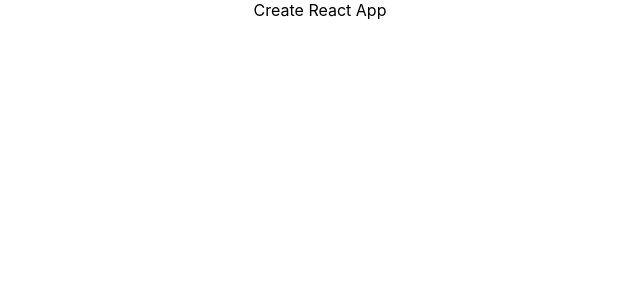
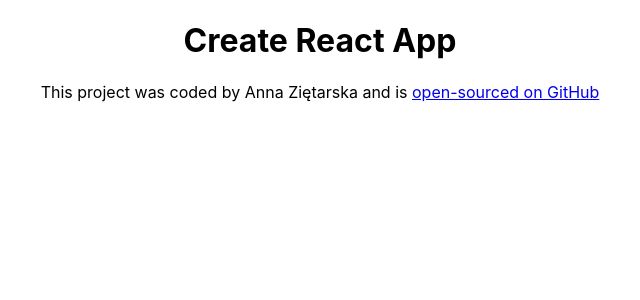
Before and after one commit to AnnaZietarska/project-pogodowy, a React (Create React App) app: page / in a window 1280 px wide. Shown: the top 300 px of the page, without its empty margins (320-960 px from the left). Built offline with nearby package versions, Linux system fonts and the light colour scheme.

Commit message:
Added the GitHub repo URL

```diff
--- a/src/App.js
+++ b/src/App.js
@@ -2,7 +2,20 @@
 import "./App.css";
 
 function App() {
-  return <div className="App">Create React App</div>;
+  return (
+    <div className="App">
+      <h1>Create React App</h1>
+      <footer>
+        This project was coded by Anna Ziętarska and is{" "}
+        <a
+          href="https://github.com/AnnaZietarska/project-pogodowy"
+          target="_blank"
+        >
+          open-sourced on GitHub
+        </a>
+      </footer>
+    </div>
+  );
 }
 
 export default App;
```
